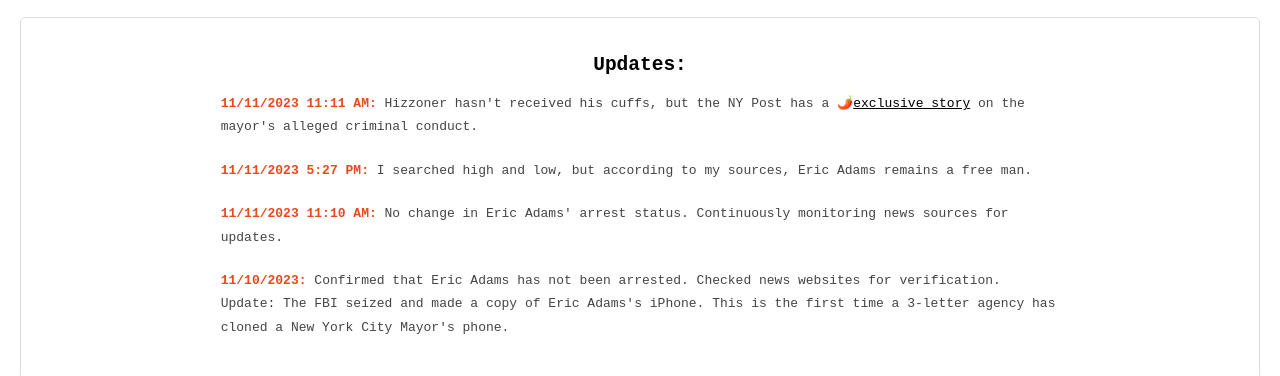
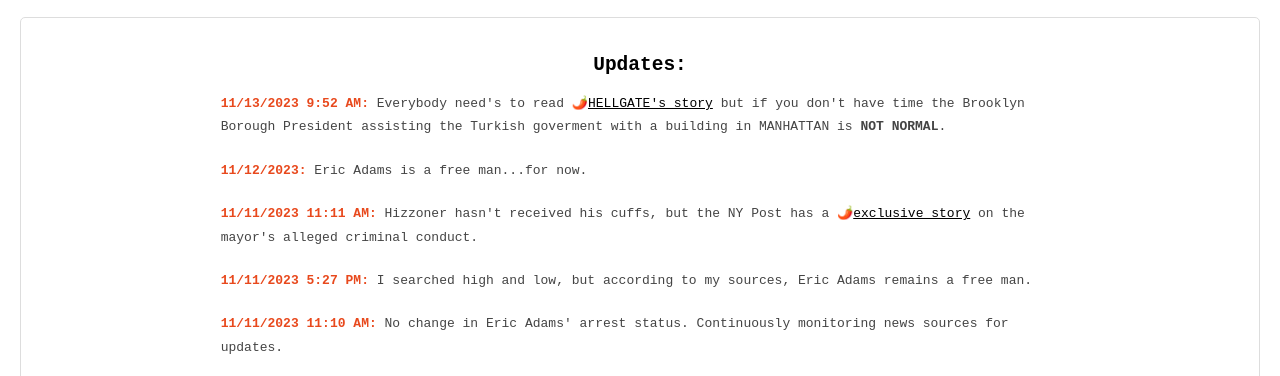
Before and after one commit to nycbikelanes/nycbikelanes.github.io, a plain HTML site: page index.html in a window 1280 px wide. Shown: the part 386-762 px from the top of the page. Drawn offline with Linux system fonts and the light colour scheme.

Commit message:
Update index.html

```diff
--- a/index.html
+++ b/index.html
@@ -42,6 +42,12 @@
 
     <div class="container update-section">
         <h2>Updates:</h2>
+        <div class="update">
+            <p><strong>11/13/2023 9:52 AM:</strong> Everybody need's to read 🌶️<a href="https://nypost.com/2023/11/11/metro/feds-probing-if-eric-adams-fast-tracked-turkish-diplomatic-site/" target="_blank">HELLGATE's story</a> but if you don't have time the Brooklyn Borough President assisting the Turkish goverment with a building in MANHATTAN is <b>NOT NORMAL</b>. </p>
+        </div>
+        <div class="update">
+            <p><strong>11/12/2023:</strong> Eric Adams is a free man...for now.</p>
+        </div>
         <div class="update">
             <p><strong>11/11/2023 11:11 AM:</strong> Hizzoner hasn't received his cuffs, but the NY Post has a 🌶️<a href="https://nypost.com/2023/11/11/metro/feds-probing-if-eric-adams-fast-tracked-turkish-diplomatic-site/" target="_blank">exclusive story</a> on the mayor's alleged criminal conduct. </p>
         </div>
```
